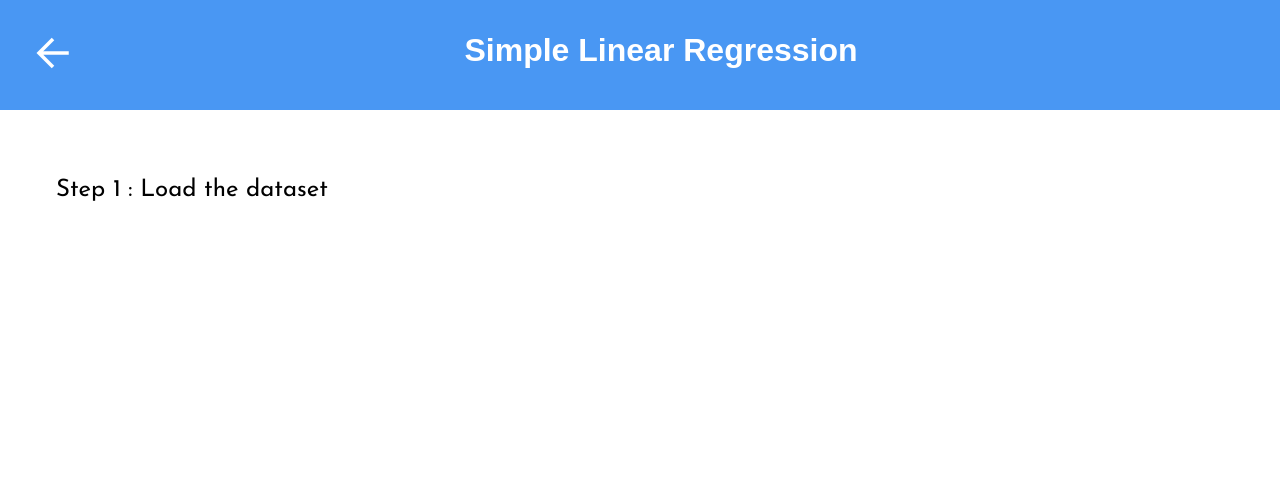
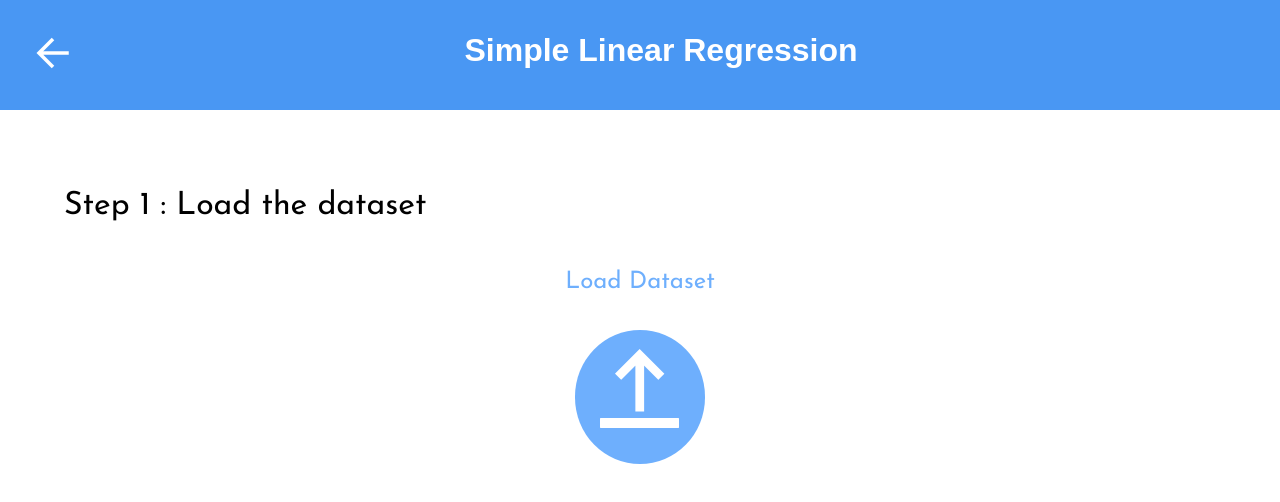
Before and after one commit to the-coder-crew/gui_ml, a React (Create React App) app in the folder frontend/: page /upload in a window 1280 px wide. Shown: the top 502 px of the page. Built offline with nearby package versions, Linux system fonts and the light colour scheme; a web font is replaced by a local one.

Commit message:
Upload dataset page completed

```diff
--- a/frontend/src/components/Upload.js
+++ b/frontend/src/components/Upload.js
@@ -1,20 +1,36 @@
 import React from 'react'
 import HeaderLayout from './HeaderLayout'
 import styled from 'styled-components'
-//import uploadbutton from '../img/upload_button.svg'
+import uploadbutton from '../img/upload_button.png'
 
 const P = styled.p`
-    font-size : 1.5em;
+    font-size : 2em;
     margin : 1.5em 1em;
 
 `
+const UploadButton = styled.button`
+    margin : auto;
+    background : #6eaffd;
+    border : none;
+    border-radius : 50%;
+    padding : 1em;
 
+
+`
 const Upload = () => {
 
     return (
         <HeaderLayout title="Simple Linear Regression">
 
                 <P>Step 1 : Load the dataset</P>
+                <div style={{textAlign : 'center'}}>
+                    <p style={{color : '#6eaffd',
+                               fontSize : '1.5em',
+                               marginBottom : '1.5em'}}>Load Dataset</p>
+                    <UploadButton>
+                        <img src={uploadbutton} alt="" />
+                    </UploadButton>
+                </div>
 
         </HeaderLayout>
     )
```
